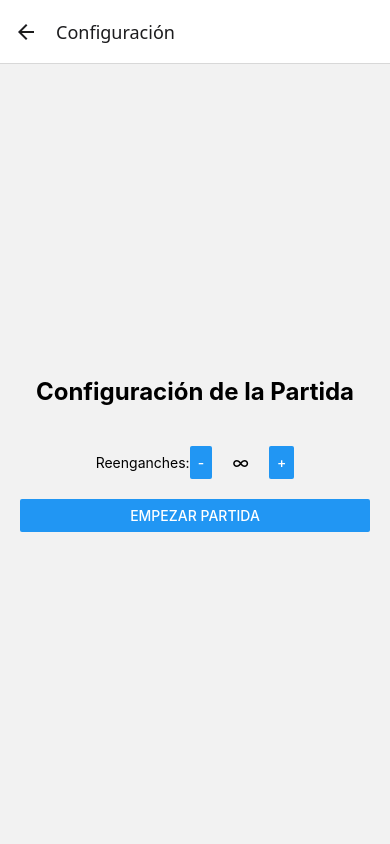
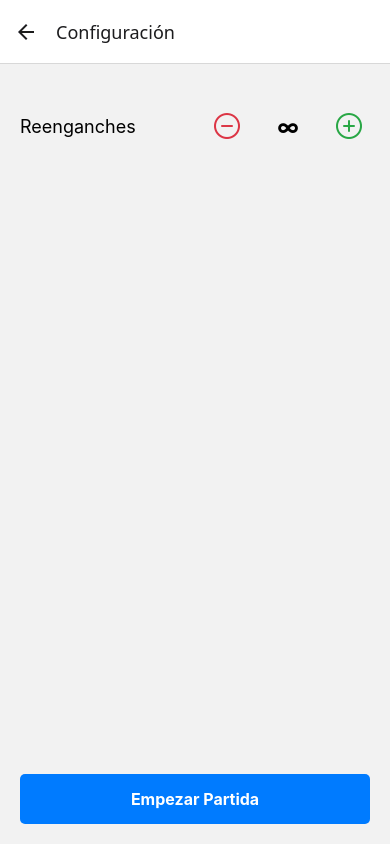
Before and after one commit to DevUrbi/Chinchon, a React Native app: screen /Config in a window 390 px wide. Built offline with nearby package versions, Linux system fonts and the light colour scheme.

Commit message:
Refactor ConfigScreen UI; replace buttons with touchable icons for rebuy limit adjustment and improve layout

```diff
--- a/src/screens/ConfigScreen.tsx
+++ b/src/screens/ConfigScreen.tsx
@@ -1,21 +1,41 @@
-
 import React from 'react';
-import { View, Text, Button, StyleSheet } from 'react-native';
+import { View, Text, StyleSheet, TouchableOpacity } from 'react-native';
+import { Ionicons } from '@expo/vector-icons';
 import useGameStore from '../state/game-store';
 
 const ConfigScreen = ({ navigation }: any) => {
   const { rebuyLimit, setRebuyLimit } = useGameStore();
 
+  const handleDecrement = () => {
+    if (rebuyLimit === null) setRebuyLimit(10); // From infinity to 10
+    else if (rebuyLimit > 0) setRebuyLimit(rebuyLimit - 1);
+    else if (rebuyLimit === 0) setRebuyLimit(null); // From 0 to infinity
+  };
+
+  const handleIncrement = () => {
+    if (rebuyLimit === null) setRebuyLimit(0); // From infinity to 0
+    else setRebuyLimit(rebuyLimit + 1);
+  };
+
   return (
     <View style={styles.container}>
-      <Text style={styles.title}>Configuración de la Partida</Text>
-      <View style={styles.rebuyContainer}>
-        <Text>Reenganches:</Text>
-        <Button title="-" onPress={() => setRebuyLimit(rebuyLimit === null ? 10 : rebuyLimit - 1)} />
-        <Text style={styles.rebuyValue}>{rebuyLimit === null ? '∞' : rebuyLimit}</Text>
-        <Button title="+" onPress={() => setRebuyLimit(rebuyLimit === null ? 0 : rebuyLimit + 1)} />
+      <View>
+        <View style={styles.settingRow}>
+          <Text style={styles.settingLabel}>Reenganches</Text>
+          <View style={styles.spinnerContainer}>
+            <TouchableOpacity onPress={handleDecrement} style={styles.spinnerButton}>
+              <Ionicons name="remove-circle-outline" size={32} color="#dc3545" />
+            </TouchableOpacity>
+            <Text style={styles.rebuyValue}>{rebuyLimit === null ? '∞' : rebuyLimit}</Text>
+            <TouchableOpacity onPress={handleIncrement} style={styles.spinnerButton}>
+              <Ionicons name="add-circle-outline" size={32} color="#28a745" />
+            </TouchableOpacity>
+          </View>
+        </View>
       </View>
-      <Button title="Empezar Partida" onPress={() => navigation.navigate('Game')} />
+      <TouchableOpacity style={styles.button} onPress={() => navigation.navigate('Game')}>
+        <Text style={styles.buttonText}>Empezar Partida</Text>
+      </TouchableOpacity>
     </View>
   );
 };
@@ -23,24 +43,48 @@ const ConfigScreen = ({ navigation }: any) => {
 const styles = StyleSheet.create({
   container: {
     flex: 1,
-    justifyContent: 'center',
     padding: 20,
+    justifyContent: 'space-between',
   },
   title: {
     fontSize: 24,
     fontWeight: 'bold',
     textAlign: 'center',
-    marginBottom: 20,
+    marginBottom: 40,
   },
-  rebuyContainer: {
+  settingRow: {
+    flexDirection: 'row',
+    justifyContent: 'space-between',
+    alignItems: 'center',
+    marginVertical: 20,
+  },
+  settingLabel: {
+    fontSize: 18,
+  },
+  spinnerContainer: {
     flexDirection: 'row',
     alignItems: 'center',
-    justifyContent: 'center',
-    marginVertical: 20,
+  },
+  spinnerButton: {
+    padding: 5,
   },
   rebuyValue: {
     marginHorizontal: 20,
-    fontSize: 18,
+    fontSize: 22,
+    fontWeight: 'bold',
+    minWidth: 40,
+    textAlign: 'center',
+  },
+  button: {
+    backgroundColor: '#007bff',
+    padding: 15,
+    borderRadius: 5,
+    alignItems: 'center',
+  },
+  buttonText: {
+    color: '#fff',
+    fontSize: 16,
+    fontWeight: 'bold',
   },
 });
 
```
